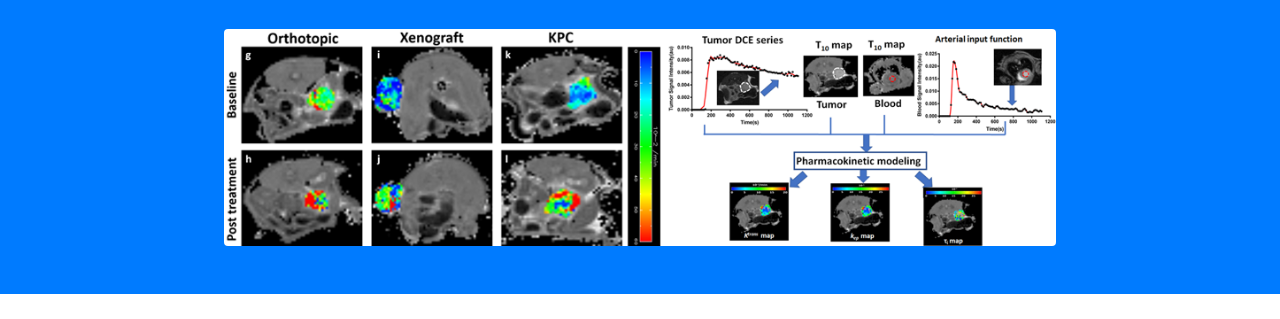
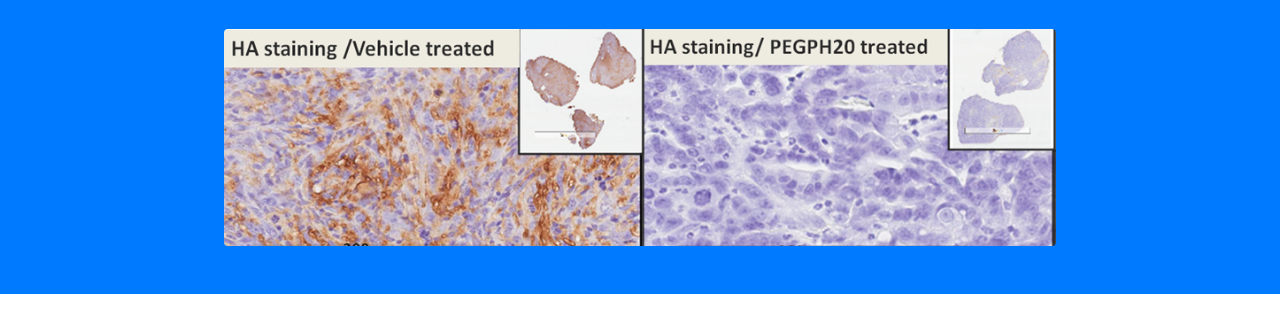
Before and after one commit to PennPancreaticCancerImagingResource/PennPancreaticCancerImagingResource.github.io, a website: page models.html in a window 1280 px wide. Shown: the part 203-522 px from the top of the page. Drawn offline with Linux system fonts and the light colour scheme.

Commit message:
ADD: banners

```diff
--- a/models.html
+++ b/models.html
@@ -66,7 +66,7 @@
       </div>
       <div class="row">
         <div class="col-lg-12 text-center">
-          <img class="banner rounded" src="imgs/banner.png">
+          <img class="banner rounded" src="imgs/banner-1-updated-2.233d64b2.png">
         </div>
       </div>
     </div>
```
Also changed, not shown: personnel.html (+1 -1 lines), imgs/banner-1-updated-2.233d64b2.png (added), imgs/slide2.3fe3493c.jpg (added).
